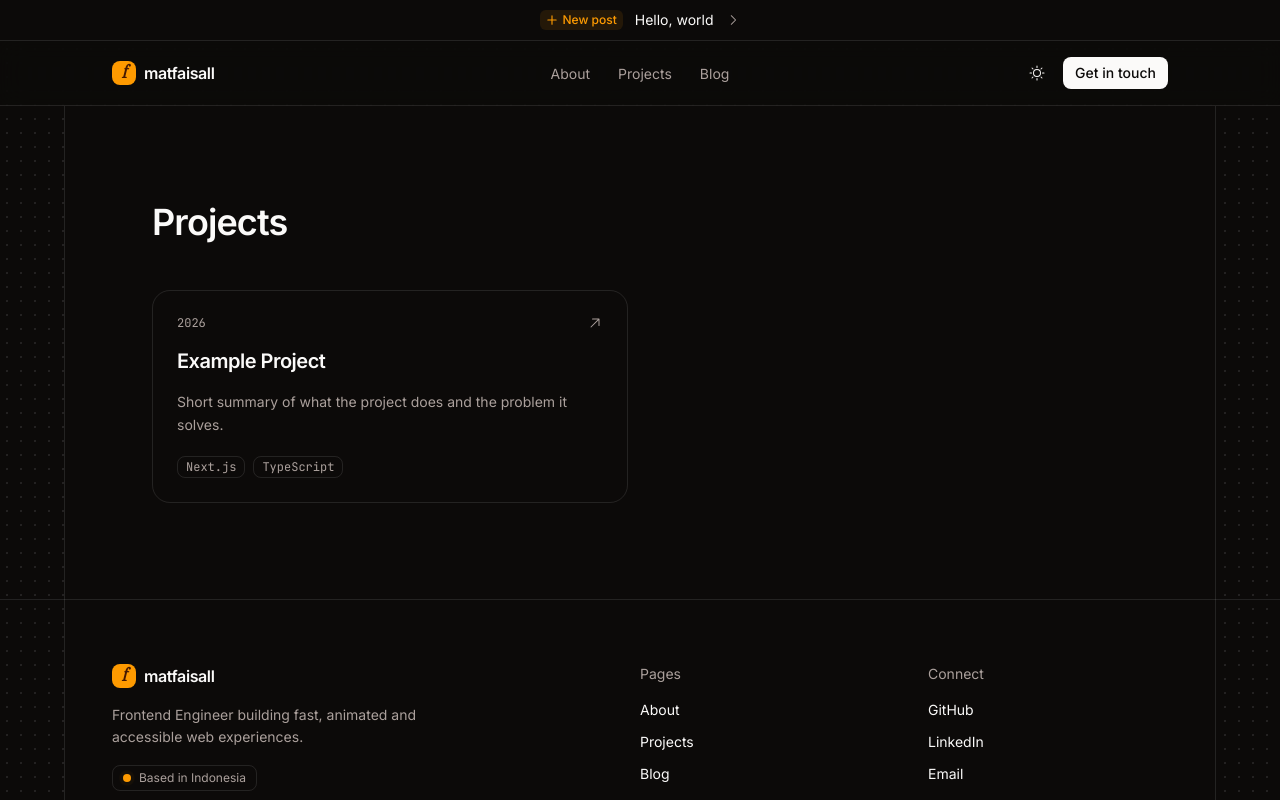
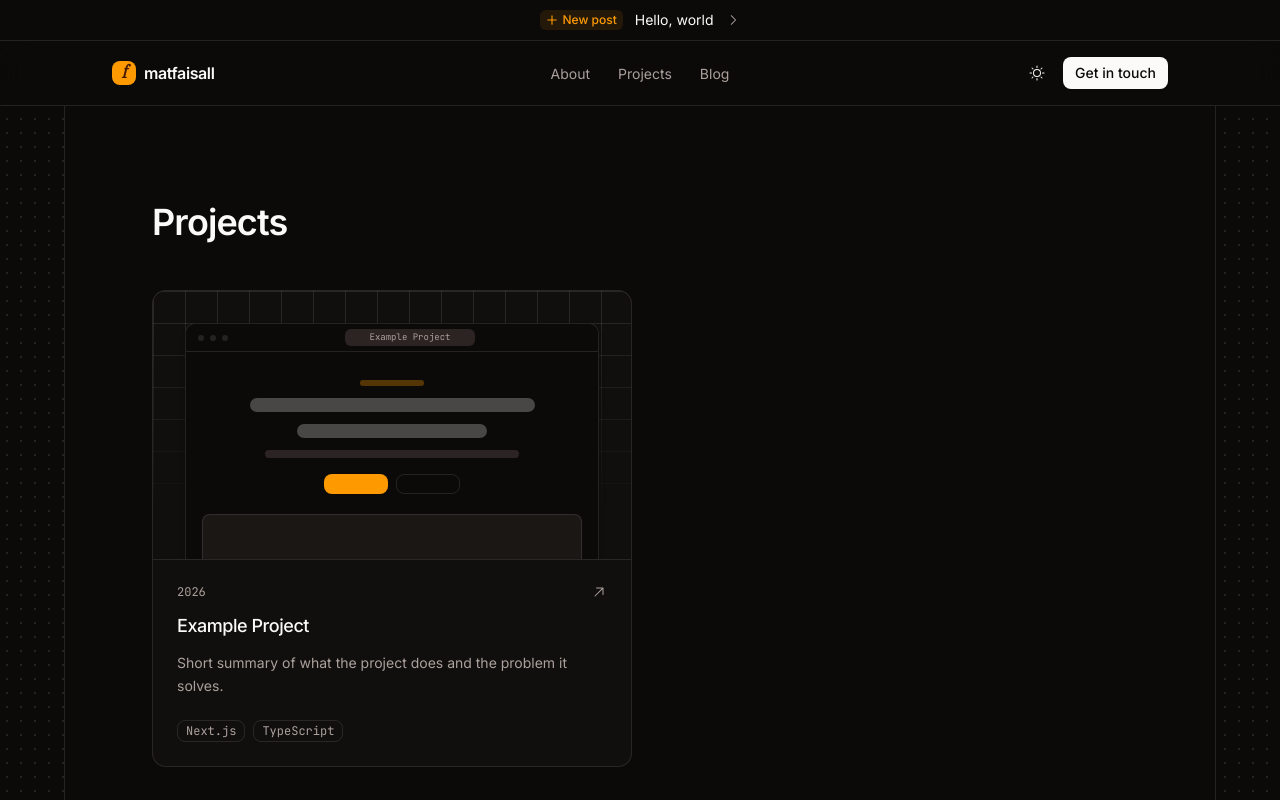
Before and after one commit to matfaisall/matfaisall-dev, a Next.js app: page /projects in a window 1280 px wide. Shown: the top 800 px of the page. Built offline with nearby package versions, Linux system fonts and the light colour scheme.

Commit message:
feat(projects): show preview artwork on project cards
Each card shows a mini browser window with a skeleton UI, one of three layouts picked from the
slug, until projects have real screenshots. The list fades in with <Reveal>.

```diff
--- a/src/features/projects/components/project-card.tsx
+++ b/src/features/projects/components/project-card.tsx
@@ -1,5 +1,6 @@
 import { ArrowUpRightIcon } from "@phosphor-icons/react/ssr";
 import { Badge } from "@/components/ui/badge";
+import { ProjectPreview } from "@/features/projects/components/project-preview";
 import type { Project } from "@/features/projects/types";
 
 // Components receive data through props; the page decides what to load.
@@ -7,12 +8,21 @@ export function ProjectCard({ project }: { project: Project }) {
   const href = project.links.live ?? project.links.repository;
 
   return (
-    <article className="relative flex flex-col gap-4 rounded-2xl border border-border p-6">
+    <article className="group relative flex flex-col overflow-hidden rounded-xl border border-border bg-muted/20 transition-colors hover:border-foreground/20">
+      <div className="aspect-[16/9] border-border border-b">
+        <ProjectPreview slug={project.slug} title={project.title} />
+      </div>
+      <div className="flex flex-1 flex-col gap-3 p-6">
         <div className="flex items-center justify-between font-mono text-muted-foreground text-xs">
           <span>{project.year}</span>
-        {href && <ArrowUpRightIcon className="size-4" aria-hidden="true" />}
+          {href && (
+            <ArrowUpRightIcon
+              className="size-4 transition-transform group-hover:translate-x-0.5 group-hover:-translate-y-0.5 group-hover:text-primary"
+              aria-hidden="true"
+            />
+          )}
         </div>
-      <h3 className="font-semibold text-xl tracking-tight">
+        <h3 className="font-medium text-lg tracking-tight">
           {href ? (
             <a href={href} className="after:absolute after:inset-0">
               {project.title}
@@ -22,13 +32,14 @@ export function ProjectCard({ project }: { project: Project }) {
           )}
         </h3>
         <p className="text-muted-foreground text-sm leading-relaxed">{project.summary}</p>
-      <ul className="flex flex-wrap gap-2">
+        <ul className="mt-auto flex flex-wrap gap-2 pt-2">
           {project.tags.map((tag) => (
             <li key={tag}>
               <Badge>{tag}</Badge>
             </li>
           ))}
         </ul>
+      </div>
     </article>
   );
 }
--- a/src/features/projects/components/project-list.tsx
+++ b/src/features/projects/components/project-list.tsx
@@ -1,3 +1,4 @@
+import { Reveal } from "@/components/motion/reveal";
 import { ProjectCard } from "@/features/projects/components/project-card";
 import type { Project } from "@/features/projects/types";
 
@@ -7,10 +8,10 @@ export function ProjectList({ projects }: { projects: Project[] }) {
   }
 
   return (
-    <div className="grid gap-6 md:grid-cols-2">
+    <Reveal className="grid gap-4 md:grid-cols-2">
       {projects.map((project) => (
         <ProjectCard key={project.slug} project={project} />
       ))}
-    </div>
+    </Reveal>
   );
 }
--- /dev/null
+++ b/src/features/projects/components/project-preview.tsx
@@ -0,0 +1,119 @@
+import type { ComponentType } from "react";
+import { cn } from "@/lib/utils";
+
+const layouts = ["dashboard", "landing", "docs"] as const;
+type Layout = (typeof layouts)[number];
+
+/** Same slug, same layout: a tiny stable hash so each project keeps its look between builds. */
+function layoutFor(slug: string): Layout {
+  let hash = 0;
+  for (const char of slug) hash = (hash * 31 + char.charCodeAt(0)) >>> 0;
+  return layouts[hash % layouts.length];
+}
+
+const bar = "rounded-full bg-muted";
+
+function Dashboard() {
+  return (
+    <div className="grid h-full grid-cols-[3.5rem_1fr] gap-3">
+      <div className="flex flex-col gap-2">
+        <span className={cn(bar, "h-2 w-full bg-primary/70")} />
+        <span className={cn(bar, "h-2 w-4/5")} />
+        <span className={cn(bar, "h-2 w-3/5")} />
+        <span className={cn(bar, "h-2 w-4/5")} />
+      </div>
+      <div className="flex flex-col gap-3">
+        <div className="grid grid-cols-3 gap-2">
+          {["w-2/3", "w-1/2", "w-3/4"].map((width) => (
+            <div key={width} className="flex flex-col gap-1.5 rounded-md border border-border p-2">
+              <span className={cn(bar, "h-1.5 w-1/2")} />
+              <span className={cn(bar, "h-2.5 bg-foreground/25", width)} />
+            </div>
+          ))}
+        </div>
+        <div className="flex flex-1 items-end gap-1.5 rounded-md border border-border p-2">
+          {[40, 65, 50, 80, 55, 90, 70, 100, 60, 85].map((height, index) => (
+            <span
+              key={height}
+              className={cn("flex-1 rounded-sm", index === 7 ? "bg-primary" : "bg-muted")}
+              style={{ height: `${height}%` }}
+            />
+          ))}
+        </div>
+      </div>
+    </div>
+  );
+}
+
+function Landing() {
+  return (
+    <div className="flex h-full flex-col items-center gap-3 pt-3">
+      <span className={cn(bar, "h-1.5 w-16 bg-primary/30")} />
+      <span className={cn(bar, "h-3.5 w-3/4 bg-foreground/25")} />
+      <span className={cn(bar, "h-3.5 w-1/2 bg-foreground/25")} />
+      <span className={cn(bar, "h-2 w-2/3")} />
+      <div className="mt-1 flex gap-2">
+        <span className="h-5 w-16 rounded-md bg-primary" />
+        <span className="h-5 w-16 rounded-md border border-border" />
+      </div>
+      <div className="mt-2 w-full flex-1 rounded-t-md border border-border bg-muted/50" />
+    </div>
+  );
+}
+
+function Docs() {
+  return (
+    <div className="grid h-full grid-cols-[4rem_1fr] gap-4">
+      <div className="flex flex-col gap-2">
+        <span className={cn(bar, "h-1.5 w-1/2")} />
+        <span className={cn(bar, "h-2 w-full bg-primary/70")} />
+        <span className={cn(bar, "h-2 w-4/5")} />
+        <span className={cn(bar, "h-2 w-full")} />
+        <span className={cn(bar, "h-2 w-3/5")} />
+      </div>
+      <div className="flex flex-col gap-2">
+        <span className={cn(bar, "h-3 w-2/3 bg-foreground/25")} />
+        <span className={cn(bar, "h-2 w-full")} />
+        <span className={cn(bar, "h-2 w-5/6")} />
+        <div className="mt-1 flex flex-1 flex-col gap-1.5 rounded-md border border-border bg-muted/40 p-2">
+          <span className={cn(bar, "h-1.5 w-1/2 bg-primary/60")} />
+          <span className={cn(bar, "h-1.5 w-3/4 bg-foreground/15")} />
+          <span className={cn(bar, "h-1.5 w-2/3 bg-foreground/15")} />
+        </div>
+      </div>
+    </div>
+  );
+}
+
+const screens: Record<Layout, ComponentType> = {
+  dashboard: Dashboard,
+  landing: Landing,
+  docs: Docs,
+};
+
+/**
+ * Placeholder artwork for a project card: a mini browser window with a skeleton UI. Swap it for a
+ * real screenshot once the project has one.
+ */
+export function ProjectPreview({ slug, title }: { slug: string; title: string }) {
+  const Screen = screens[layoutFor(slug)];
+
+  return (
+    <div aria-hidden="true" className="relative h-full overflow-hidden">
+      <div className="mask-b-from-10% mask-b-to-90% absolute inset-0 bg-grid" />
+      <div className="absolute inset-x-8 top-8 -bottom-6 flex flex-col overflow-hidden rounded-t-lg border border-border bg-background shadow-xl transition-transform duration-500 ease-out group-hover:-translate-y-1.5 dark:shadow-black/40">
+        <div className="flex h-7 shrink-0 items-center gap-1.5 border-border border-b px-3">
+          <span className="size-1.5 rounded-full bg-border" />
+          <span className="size-1.5 rounded-full bg-border" />
+          <span className="size-1.5 rounded-full bg-border" />
+          <span className="mx-auto truncate rounded-sm bg-muted px-6 py-0.5 font-mono text-[9px] text-muted-foreground">
+            {title}
+          </span>
+        </div>
+        <div className="flex-1 p-4">
+          <Screen />
+        </div>
+      </div>
+    </div>
+  );
+}
```
Also changed, not shown: 1 other file (tests, documents, lock files or other folders). Lines whose indentation alone changed are shown as unchanged.
